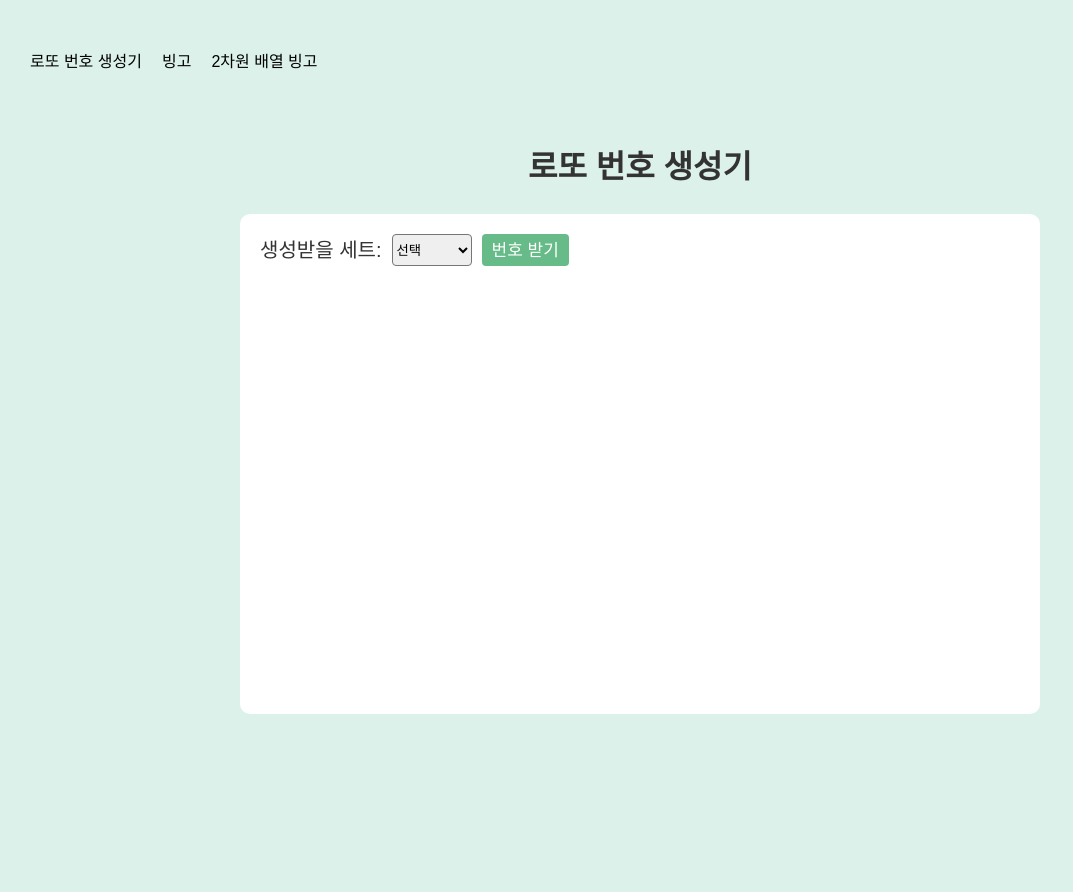
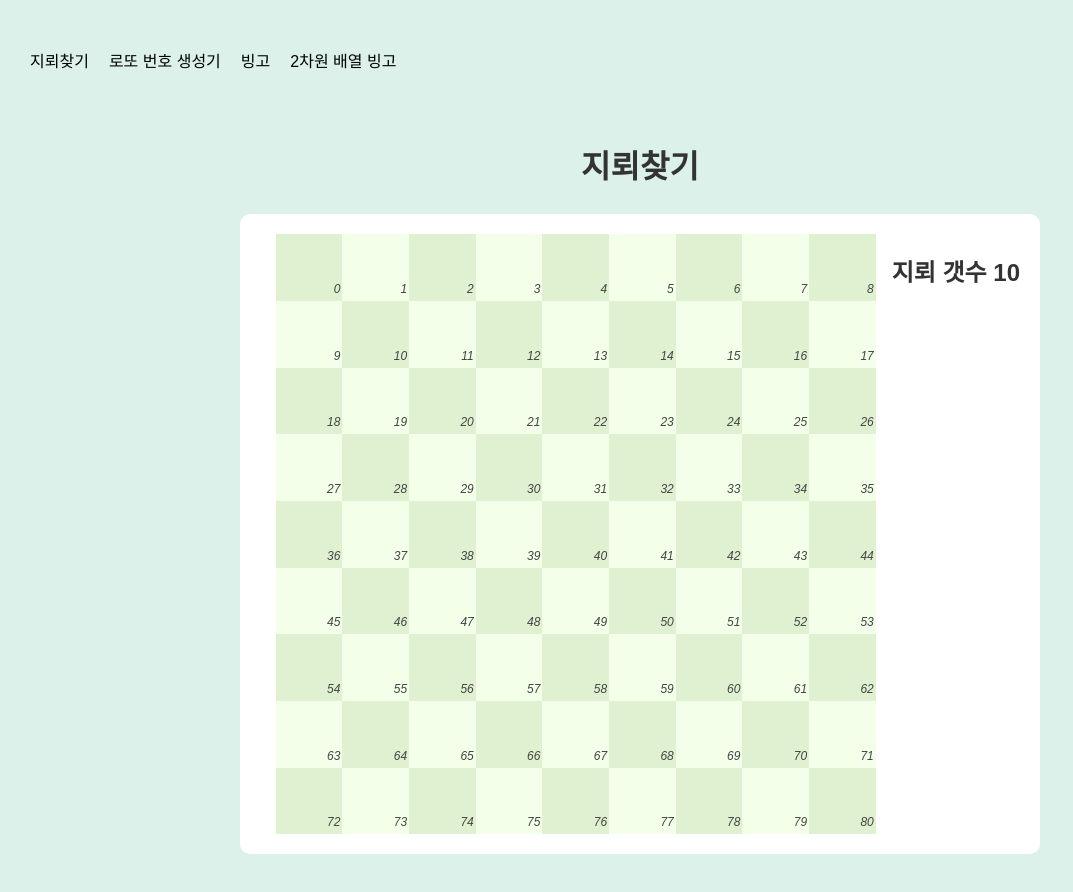
Before and after one commit to jujjh/lotto, a Vue app: page / in a window 1280 px wide. Shown: the top 892 px of the page, without its empty margins (0-1073 px from the left). Before the commit the page ends 814 px from the top, so only its background shows below. Built offline with nearby package versions, Linux system fonts and the light colour scheme; a web font is replaced by a local one.

Commit message:
✨[minesweeper] 지뢰찾기 추가

```diff
--- a/package.json
+++ b/package.json
@@ -7,6 +7,9 @@
     "build": "vue-cli-service build"
   },
   "dependencies": {
+    "@fortawesome/fontawesome-svg-core": "^6.3.0",
+    "@fortawesome/free-solid-svg-icons": "^6.3.0",
+    "@fortawesome/vue-fontawesome": "^3.0.3",
     "core-js": "^3.8.3",
     "vue": "^3.2.13",
     "vue-class-component": "^8.0.0-0",
--- /dev/null
+++ b/src/assets/scss/minesweeper.scss
@@ -0,0 +1,52 @@
+.gameBox {
+  display: flex;
+  justify-content: space-between;
+}
+
+.ground {
+  position: relative;
+  margin: 0 auto;
+  .gridBox {
+    display: grid;
+    width: 600px;
+    height: 600px;
+    .grid {
+      position: relative;
+      display: flex;
+      align-items: center;
+      justify-content: center;
+      background: #f3ffe9;
+      font-size: 12px;
+      color: #999;
+      &:nth-child(2n-1) {
+        background: #e0f1d1;
+      }
+      i {
+        position: absolute;
+        bottom: 2px;
+        right:2px;
+        color: #444;
+      }
+      .count {
+        font-size: 30px;
+        font-weight: bold;
+        &.count-1 { color: #0f46a7}
+        &.count-2 { color: #03c243}
+        &.count-3 { color: #f16c11}
+        &.count-4 { color: #a70f66}
+        &.count-5 { color: #1d9686}
+      }
+      .pin {
+        font-size: 20px;
+        color: #e23333;
+      }
+      &.open {
+        background: #efe1c8;
+      }
+      &:nth-child(2n-1).open {
+        background: #e6cfa6;
+      }
+    }
+
+  }
+}
--- a/src/components/Header.vue
+++ b/src/components/Header.vue
@@ -2,7 +2,8 @@
   <header>
     <h3></h3>
     <ul>
-      <li><router-link to="/">로또 번호 생성기</router-link></li>
+      <li><router-link to="/">지뢰찾기</router-link></li>
+      <li><router-link to="/lotto">로또 번호 생성기</router-link></li>
       <li><router-link to="/bingo">빙고</router-link></li>
       <li><router-link to="/bingo2">2차원 배열 빙고</router-link></li>
     </ul>
--- a/src/main.ts
+++ b/src/main.ts
@@ -3,4 +3,14 @@ import App from './App.vue'
 import router from './router'
 import store from './store'
 
-createApp(App).use(store).use(router).mount('#app')
+// fontawesome import
+import { library } from '@fortawesome/fontawesome-svg-core'
+import { fas } from '@fortawesome/free-solid-svg-icons'
+import { FontAwesomeIcon } from '@fortawesome/vue-fontawesome'
+library.add(fas)
+
+createApp(App)
+  .use(store)
+  .use(router)
+  .component('font-awesome-icon', FontAwesomeIcon)
+  .mount('#app')
--- a/src/router/index.ts
+++ b/src/router/index.ts
@@ -3,6 +3,11 @@ import { createRouter, createWebHistory, RouteRecordRaw } from 'vue-router'
 const routes: Array<RouteRecordRaw> = [
   {
     path: '/',
+    name: 'Minesweeper',
+    component: () => import('../views/Minesweeper.vue')
+  },
+  {
+    path: '/lotto',
     name: 'lotto',
     component: () => import('../views/lotto.vue')
   },
--- /dev/null
+++ b/src/views/Minesweeper.vue
@@ -0,0 +1,230 @@
+<script setup lang="ts">
+import { ref } from 'vue'
+interface Ground {
+  mineCount: number
+  isMine: boolean
+  isPin: boolean
+  isOpen: boolean
+  isRepeat: boolean
+}
+
+const CELL = 9
+const MINE = 10
+const CELL_SIZE = ref(`
+  grid-template-columns: repeat(${CELL}, 1fr);
+  grid-template-rows: repeat(${CELL}, 1fr);
+`)
+
+let mineList: number[] = []
+let groundList = ref<Ground[]>([])
+groundList.value = new Array(CELL * CELL).fill({}).map(item => {
+  return {isMine: false, mineCount: 0, isPin: false, isOpen: false, isRepeat: false }
+})
+
+
+
+
+const isNearMine = (index: number): void => {
+
+  let mine: boolean[] = []
+
+  let x = index % CELL
+  let y = Math.floor(index / CELL)
+
+  if (x !== 0 && x !== CELL - 1 && y !== 0 && y !== CELL -1) {
+    console.log(x, y)
+    mine.push(groundList.value[index - CELL - 1].isMine ? true : false)
+    mine.push(groundList.value[index - CELL].isMine ? true : false)
+    mine.push(groundList.value[index - CELL + 1].isMine ? true : false)
+    mine.push(groundList.value[index - 1].isMine ? true : false)
+    mine.push(groundList.value[index].isMine ? true : false)
+    mine.push(groundList.value[index + 1].isMine ? true : false)
+    mine.push(groundList.value[index + CELL - 1 ].isMine ? true : false)
+    mine.push(groundList.value[index + CELL].isMine ? true : false)
+    mine.push(groundList.value[index + CELL + 1 ].isMine ? true : false)
+
+  }
+
+  // console.log(index, mine)
+  // if (mine.indexOf(true) !== -1) return
+  groundList.value[index].isRepeat = true
+  mine.forEach((item, i) => {
+    if (!item) {
+      let x = i % 3
+      let y = Math.floor(i / 3)
+      let idx = index - CELL - 1 + (x * 1) + (y * CELL)
+      groundList.value[idx].isOpen = true
+
+      if (groundList.value[idx].mineCount === 0 && !groundList.value[idx].isRepeat) {
+        isNearMine(idx)
+        console.log(idx, '빈공간')
+      }
+    }
+
+  });
+}
+
+const groundOpen = (index: number): void => {
+  if (groundList.value[index].isMine) {
+    console.log('지뢰 클릭! 게임 종료~')
+
+  } else {
+    console.log('click--->', index)
+    isNearMine(index)
+  }
+}
+
+
+let openArray: number[][] = []
+const topCheck = (index: number): boolean => Math.floor(index / CELL) !== 0
+const leftCheck = (index: number): boolean => index % CELL !== 0
+const rightCheck = (index: number): boolean => (index + 1) % CELL !== 0
+const bottomCheck = (index: number): boolean => Math.floor(index / CELL) < (CELL - 1)
+const isMine = (index: number): boolean => groundList.value[index].isMine
+
+const cellValueCheck = (): void => {
+  groundList.value.map((item, index) => {
+
+    if (item.isMine) return
+
+    // top
+    if (topCheck(index) && isMine(index - CELL)) {
+      item.mineCount ++
+    }
+
+    // top left
+    if (topCheck(index) && leftCheck(index) && isMine(index - CELL - 1)) {
+      item.mineCount ++
+    }
+
+    // top right
+    if (topCheck(index) && rightCheck(index) && isMine(index - CELL + 1)) {
+      item.mineCount ++
+    }
+
+    // left
+    if (leftCheck(index) && isMine(index - 1) ) {
+      item.mineCount ++
+    }
+
+    // right
+    if (rightCheck(index) && isMine(index + 1)) {
+      item.mineCount ++
+    }
+
+    // bottom
+    if (bottomCheck(index) && isMine(index + CELL)) {
+      item.mineCount ++
+    }
+
+    // bottom left
+    if (bottomCheck(index) && leftCheck(index) && isMine(index + CELL - 1)) {
+      item.mineCount ++
+    }
+
+    // bottom right
+    if (bottomCheck(index) && rightCheck(index) && isMine(index + CELL + 1)) {
+      item.mineCount ++
+    }
+
+    openArray[Math.floor(index / CELL)][index % CELL] = item.mineCount
+    return item
+  })
+
+}
+
+const groundInit = (): void => {
+  let i = 0
+  while (i < CELL) {
+    let list = new Array(CELL).fill(0)
+    openArray.push([...list])
+    i++
+  }
+}
+
+
+
+// 지뢰 생성시 클릭된 영역을 중심으로 3*3은 지뢰 생성 X
+let isCreateMine: boolean = false
+const createMine = (base = -1): void => {
+  let list: number[]  =
+    new Array(CELL ** 2)
+      .fill(0)
+      .map((item, index) => index + 1)
+      .filter(item =>
+        (item < base - (CELL + 1)) ||
+        (base - (CELL - 1) < item) && (item < base - 1) ||
+        (base + 1 < item) && (item < base + (CELL - 1)) ||
+        (base + (CELL + 1) < item)
+      )
+      .sort(() => Math.random() - 0.5)
+      .splice(0, 10)
+
+  mineList = list
+
+  console.log('지뢰 생성끝~')
+  mineList.sort((a, b) => a - b)
+
+  groundList.value.map((item, index) => {
+    if (mineList.indexOf(index) !== -1) {
+      groundList.value[index].isMine = true
+    }
+  })
+  cellValueCheck()
+  groundOpen(base)
+}
+
+const cellClick = (index: number): void => {
+  if (!isCreateMine) {
+    groundInit()
+    createMine(index)
+    isCreateMine = true
+
+  } else {
+    if (groundList.value[index].isPin) return
+    groundOpen(index)
+  }
+}
+const setPin = (index: number): void => {
+  if (groundList.value[index].mineCount !== 0 ) return
+
+  groundList.value[index].isPin = !groundList.value[index].isPin
+}
+
+</script>
+<template>
+  <h1>지뢰찾기</h1>
+
+  <div class="gameBox">
+    <div class="ground">
+      <div class="gridBox" :style="CELL_SIZE">
+        <div
+          :class="['grid', {'open': cell.isOpen}]"
+          :key="`box-${index}`"
+          @click.left="cellClick(index)"
+          @click.right.prevent="setPin(index)"
+          v-for="(cell, index) in groundList" >
+          <i>{{ index }}</i>
+
+          <span
+            :class="['count', `count-${cell.mineCount}`]"
+            v-if="cell.mineCount > 0 && cell.isOpen">
+            {{ cell.mineCount }}
+          </span>
+
+          <span v-if="cell.isMine && !cell.isPin">💣</span>
+          <span class="pin" v-if="cell.isPin"><font-awesome-icon icon="fa-solid fa-map-pin" /></span>
+        </div>
+      </div>
+    </div>
+
+    <div class="scoreZone">
+      <h2>지뢰 갯수 {{ MINE }}</h2>
+    </div>
+
+  </div>
+</template>
+
+<style scoped lang="scss">
+@import "@/assets/scss/minesweeper.scss";
+</style>
```
Also changed, not shown: 1 other file (tests, documents, lock files or other folders).
